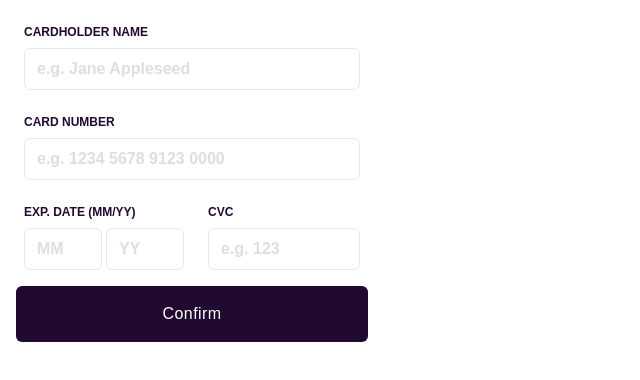
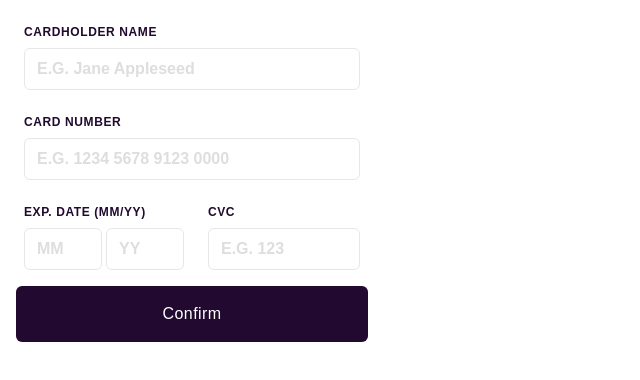
Before and after one commit to Madflows/interactive-card-details-form, a Next.js app: page / in a window 1280 px wide. Shown: the top 380 px of the page, without its empty margins (0-640 px from the left). Built offline with nearby package versions, Linux system fonts and the light colour scheme; a web font is replaced by a local one.

Commit message:
resume tomorrow

```diff
--- a/components/FormSection.js
+++ b/components/FormSection.js
@@ -7,23 +7,29 @@ const FormSection = () => {
       <form className={styles.form}>
         <div className={styles.inputContainer}>
           <label htmlFor="holder-name" className={styles.label}>Cardholder Name</label>
-          <input className={styles.input} type="text" id="holder-name" placeholder="e.g. Jane Appleseed" />
+          <input required className={`${styles.input} peer`} type="text" id="holder-name" placeholder="e.g. Jane Appleseed" />
+          <p className={styles.error}>Can't be Blank</p>
+
         </div>
         <div className={styles.inputContainer}>
           <label htmlFor="card-number" className={styles.label}>Card Number</label>
-          <input className={styles.input} type="text" id="card-number" placeholder="e.g. 1234 5678 9123 0000" />
+          <input required className={`${styles.input} peer`} type="number" id="card-number" placeholder="e.g. 1234 5678 9123 0000" />
+          <p className={styles.error}>Wrong format, numbers only</p>
+
         </div>
         <div className="grid grid-cols-2 space-x-2">
             <div className={styles.inputContainer}>
                 <label htmlFor="exp-month" className={styles.label}>Exp. Date (MM/YY)</label>
                 <div className="grid grid-cols-2 gap-1">
-                    <input className={styles.input} type="number" id="exp-month" placeholder="MM" />
-                    <input className={styles.input} type="number" id="exp-year" placeholder="YY" />
+                    <input required className={`${styles.input} peer`} type="number" id="exp-month" placeholder="MM" />
+                    <input required className={`${styles.input} peer`} type="number" id="exp-year" placeholder="YY" />
                 </div>
+                <p className={styles.error}>Can't be Blank</p>
             </div>
             <div className={styles.inputContainer}>
                 <label htmlFor="cvc" className={styles.label}>CVC</label>
-                <input className={styles.input} type="text" id="cvc" placeholder="e.g. 123" />
+                <input required className={`${styles.input} peer`} type="text" id="cvc" placeholder="e.g. 123" />
+                <p className={styles.error}>Can't be Blank</p>
 
             </div>
         </div>
--- a/styles/Form.module.css
+++ b/styles/Form.module.css
@@ -11,14 +11,18 @@
 }
 
 .input {
-    @apply w-full rounded-md border focus:outline-none focus-within:ring-2 ring-veryDarkViolet transition py-2 px-3 placeholder:text-lightviolet font-semibold;
+    @apply w-full rounded-md border capitalize focus:outline-none focus-within:ring-2 ring-veryDarkViolet transition py-2 px-3 placeholder:text-lightviolet font-semibold;
 }
 
 
 .label {
-    @apply font-bold text-xs uppercase text-veryDarkViolet;
+    @apply font-bold text-xs uppercase tracking-wider text-veryDarkViolet;
 }
 
 .inputContainer {
     @apply flex flex-col gap-2 p-2 rounded-sm;
 }
+
+.error{
+    @apply hidden peer-invalid:flex transition text-xs text-red-500;
+}
```
